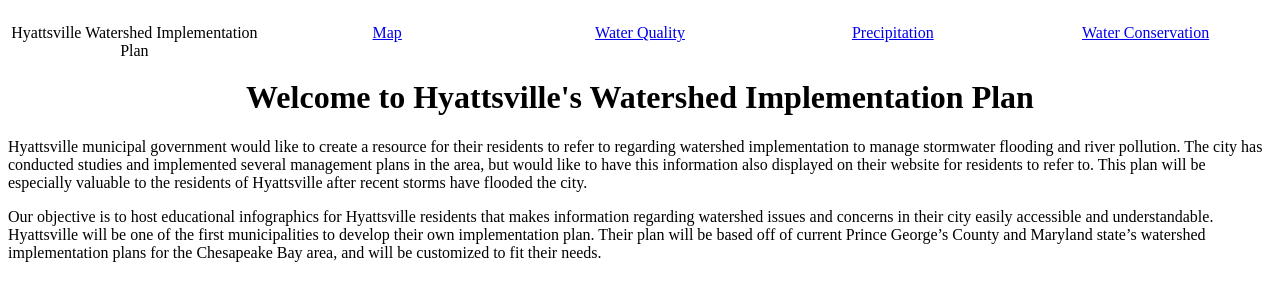
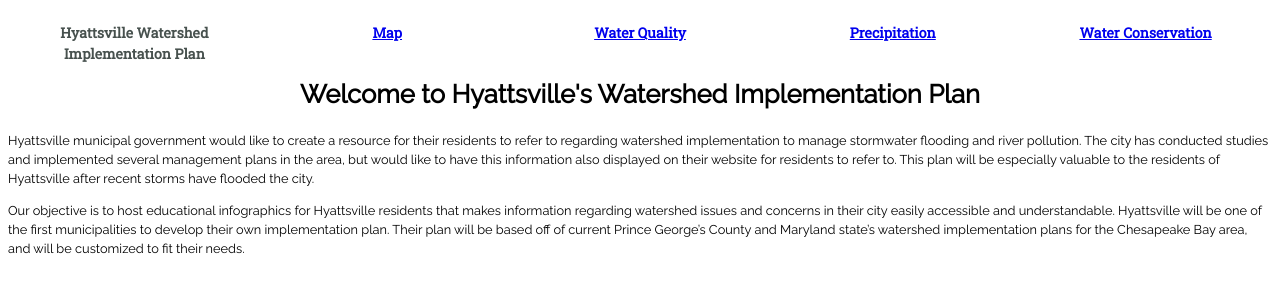
Before and after one commit to jtsai7028/Hyattsville-WIP, a website: page content/index.html in a window 1280 px wide. Drawn offline with Linux system fonts and the light colour scheme.

Commit message:
import fonts

```diff
--- a/content/index.html
+++ b/content/index.html
@@ -7,6 +7,9 @@
   <meta name="author" content="Jessica Tsai">
   <title>Hyattsville Watershed Implementation Plan</title>
   <link href="styles.css" rel="stylesheet">
+  <!-- font references from https://www.hyattsville.org/ -->
+  <link rel="preconnect" href="https://fonts.gstatic.com">
+  <link href="https://fonts.googleapis.com/css2?family=Raleway&family=Roboto+Slab&display=swap" rel="stylesheet">
 </head>
 <body>
   <header>
--- a/content/styles.css
+++ b/content/styles.css
@@ -5,6 +5,11 @@ nav {
 }
 
 nav ul {
+  color: #47514e;
+  font-size: 1.1em;
+  font-family: 'Roboto Slab';
+  font-style: normal;
+  font-weight: 700;
   padding: 0;
   list-style-type: none;
   flex: 2;
@@ -17,6 +22,24 @@ nav li {
   flex: 1;
 }
 
+/* a:visited {
+    color: #91bb4f;
+} */
+
+/* a:link {
+    color: #91bb4f;
+    text-decoration: underline;
+} */
+
+body {
+    font-family: 'Raleway';
+    font-style: normal;
+    font-weight: 400;
+    color: #000;
+    font-size: .8em;
+    line-height: 1.5;
+}
+
 h1 {
   text-align: center;
 }
```
Also changed, not shown: content/conservation.html (+3 -0 lines), content/map.html (+3 -0 lines), content/precipitation.html (+3 -0 lines), content/water.html (+3 -0 lines).
